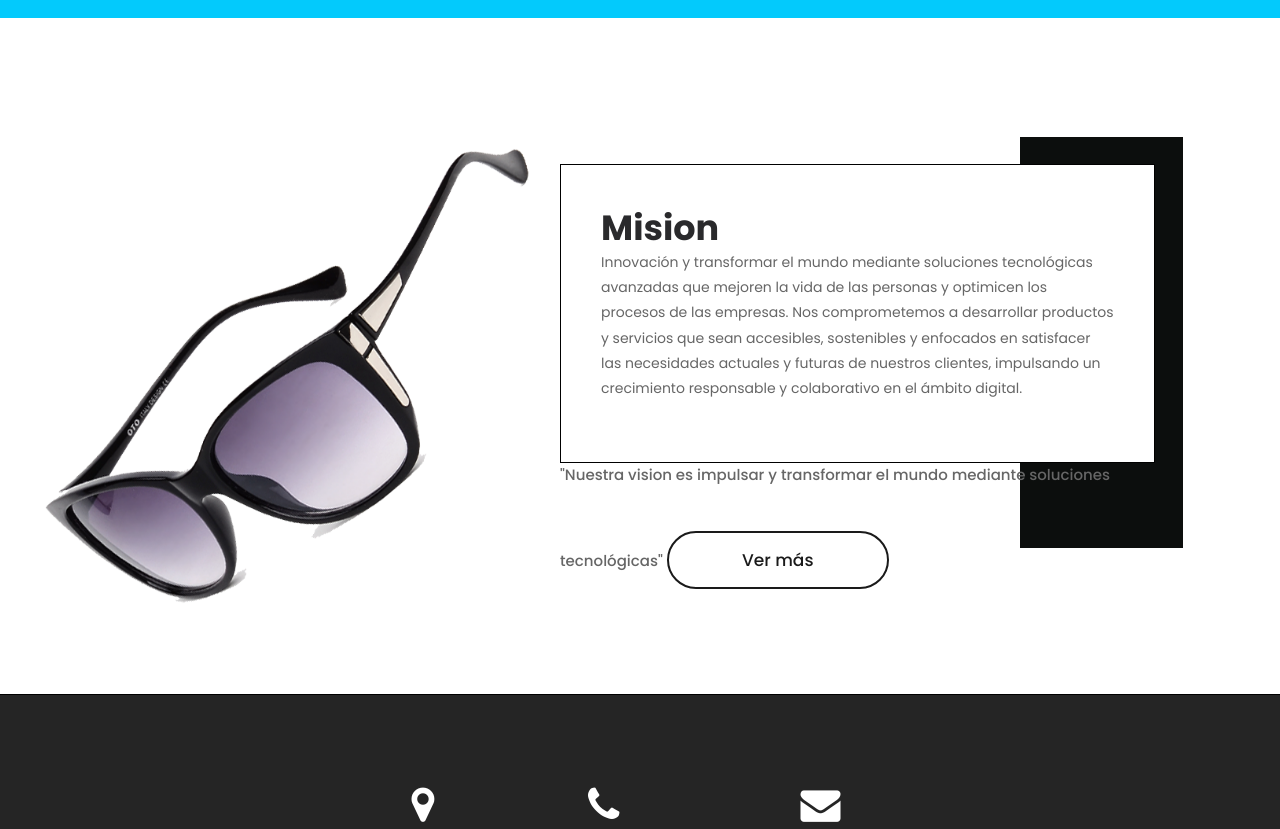
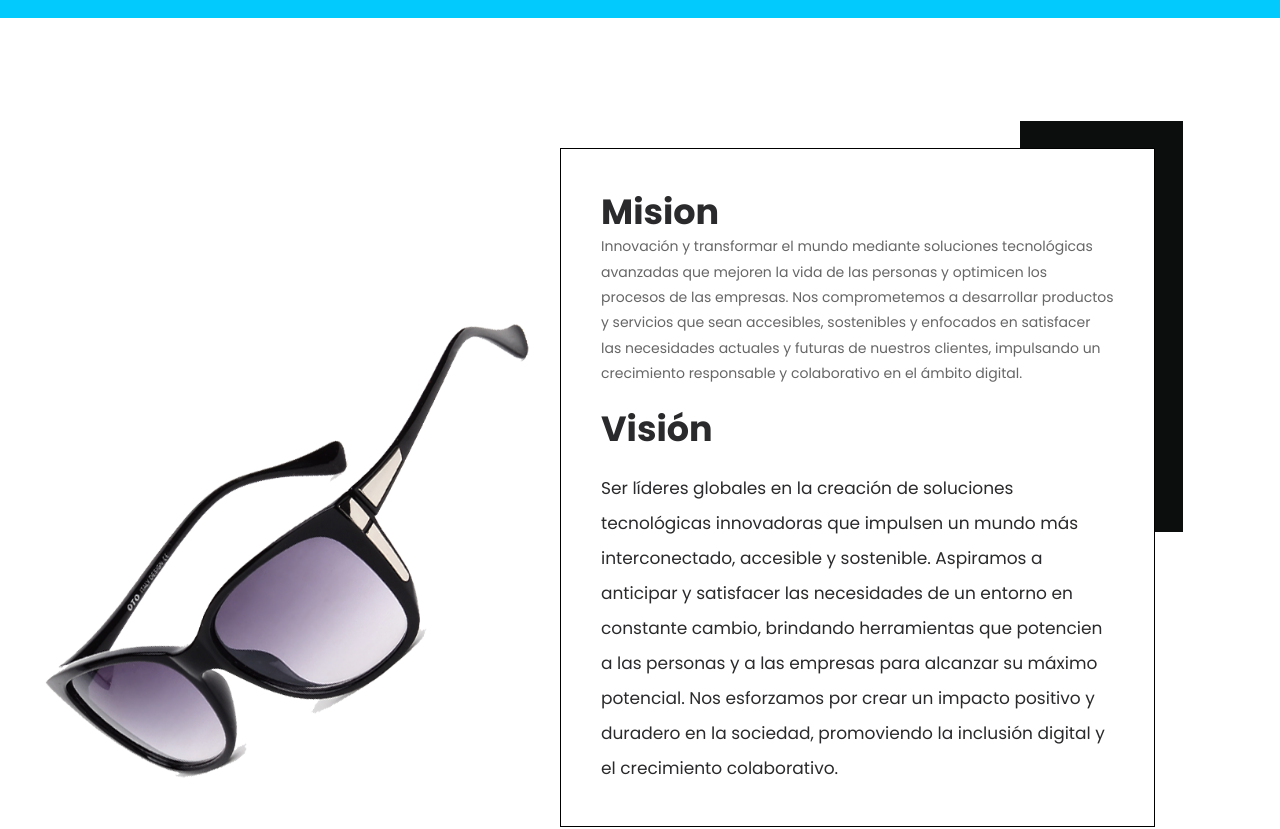
Before and after one commit to juanDev10V/juanDev10V, a plain HTML site: page about.html in a window 1280 px wide. Shown: the part 124-953 px from the top of the page. Drawn offline with nearby package versions, Linux system fonts and the light colour scheme; files whose address does not match are found by name.

Commit message:
Se añadio la vision

```diff
--- a/about.html
+++ b/about.html
@@ -104,6 +104,8 @@
                <div class="col-md-7">
                   <div class="titlepage">
                      <h2>Mision</h2>Innovación y transformar el mundo mediante soluciones tecnológicas avanzadas que mejoren la vida de las personas y optimicen los procesos de las empresas. Nos comprometemos a desarrollar productos y servicios que sean accesibles, sostenibles y enfocados en satisfacer las necesidades actuales y futuras de nuestros clientes, impulsando un crecimiento responsable y colaborativo en el ámbito digital.</p>
+                     <h2>Visión</h2>
+                     <p>Ser líderes globales en la creación de soluciones tecnológicas innovadoras que impulsen un mundo más interconectado, accesible y sostenible. Aspiramos a anticipar y satisfacer las necesidades de un entorno en constante cambio, brindando herramientas que potencien a las personas y a las empresas para alcanzar su máximo potencial. Nos esforzamos por crear un impacto positivo y duradero en la sociedad, promoviendo la inclusión digital y el crecimiento colaborativo.</p>
                   </div>
                      <p> "Nuestra vision es impulsar y transformar el mundo mediante soluciones tecnológicas"
                   <a class="read_more" href="#">Ver más</a>
```
